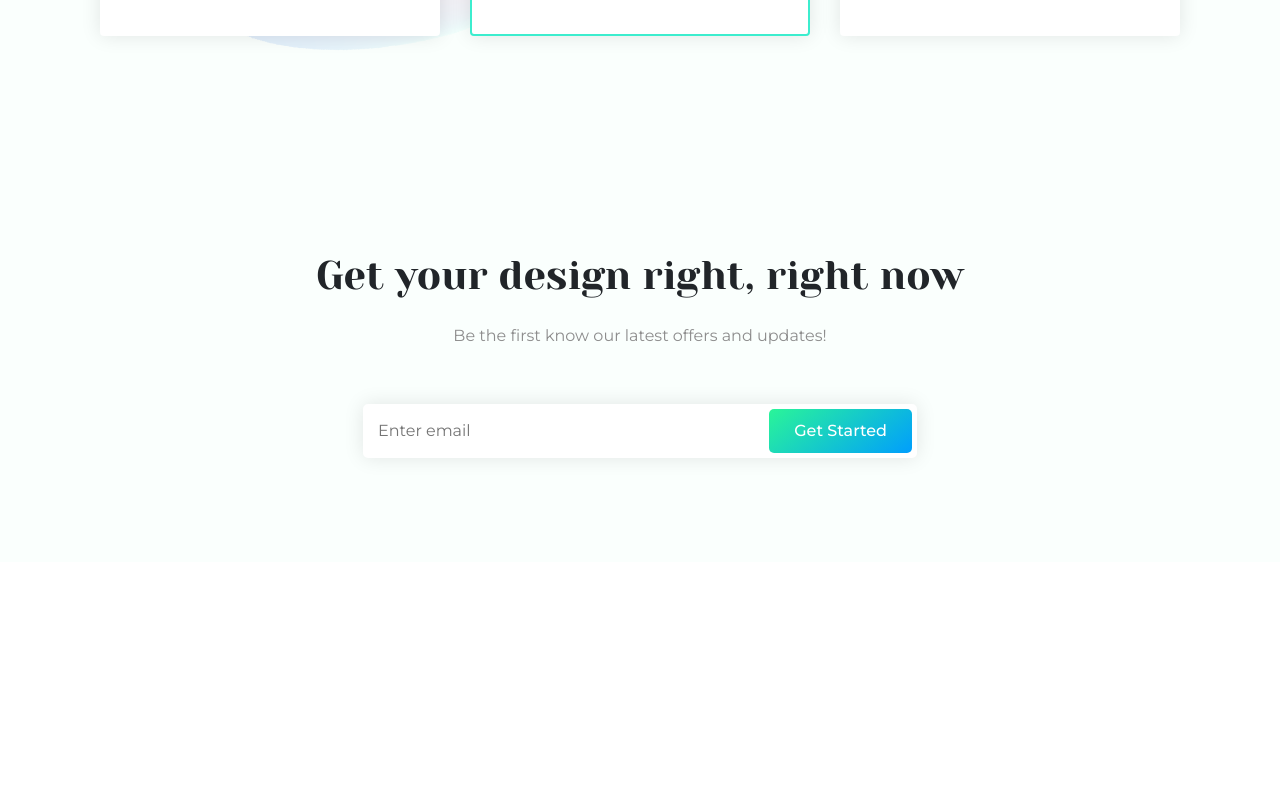
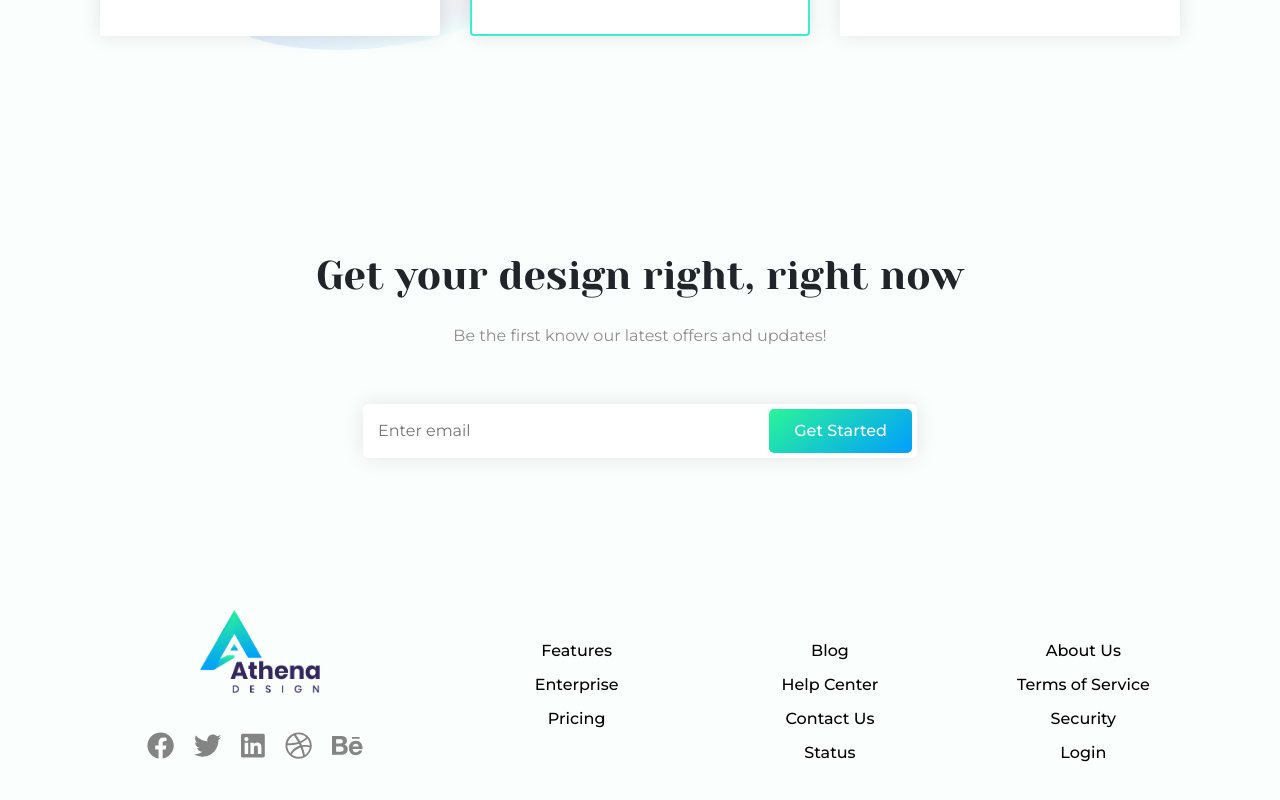
Before and after one commit to abuhasanrumi/athena-design, a React (Create React App) app: page / in a window 1280 px wide. Shown: the part 3280-4080 px from the top of the page. Before the commit the page ends 3842 px from the top, so only its background shows below. Built offline with nearby package versions, Linux system fonts and the light colour scheme.

Commit message:
footer done

```diff
--- a/package.json
+++ b/package.json
@@ -4,6 +4,7 @@
   "private": true,
   "dependencies": {
     "@fortawesome/fontawesome-svg-core": "^1.2.32",
+    "@fortawesome/free-brands-svg-icons": "^5.15.1",
     "@fortawesome/free-solid-svg-icons": "^5.15.1",
     "@fortawesome/react-fontawesome": "^0.1.12",
     "@testing-library/jest-dom": "^5.11.6",
--- /dev/null
+++ b/src/Components/Home/Footer/Footer.css
@@ -0,0 +1,35 @@
+.footerArea {
+  background: #FAFFFD;
+}
+
+.social-icons li {
+  display: inline-block;
+  font-size: 1.7rem;
+  padding: 10px;
+}
+
+.social-icons li a {
+  color: #838584;
+  text-decoration: none;
+}
+
+.footer-menu ul {
+  margin: 0;
+  padding: 0;
+}
+
+.footer-menu ul li {
+  list-style: none;
+  padding: 5px 0;
+  font-weight: 500;
+}
+
+.footer-menu ul li a {
+  text-decoration: none;
+  color: black;
+}
+
+.social-icons li:first-child {
+  padding-left: 0px;
+}
+/*# sourceMappingURL=Footer.css.map */
--- a/src/Components/Home/Footer/Footer.js
+++ b/src/Components/Home/Footer/Footer.js
@@ -1,9 +1,60 @@
+import { FontAwesomeIcon } from '@fortawesome/react-fontawesome';
 import React from 'react';
+import logo from '../../../Utility/Illustration/logo.png'
+import { faFacebook, faTwitter, faLinkedin, faDribbble, faBehance } from '@fortawesome/free-brands-svg-icons';
+import './Footer.css'
+
 
 const Footer = () => {
     return (
-        <div>
-
+        <div className="footerArea py-5">
+            <div className="container">
+                <div className="row text-center">
+                    <div className="col-md-4">
+                        <img className="img-fluid logo" src={logo} alt="" />
+                        <ul className="list-unstyled m-0 p-0 social-icons mt-4">
+                            <li><a className="" href="#"><FontAwesomeIcon icon={faFacebook} /></a></li>
+                            <li><a href="#"><FontAwesomeIcon icon={faTwitter} /></a></li>
+                            <li><a href="#"><FontAwesomeIcon icon={faLinkedin} /></a></li>
+                            <li><a href="#"><FontAwesomeIcon icon={faDribbble} /></a></li>
+                            <li><a href="#"><FontAwesomeIcon icon={faBehance} /></a></li>
+                        </ul>
+                    </div>
+                    <div className="col-md-8 mt-4">
+                        <div className="row">
+                            <div className="col-md-4">
+                                <div className="footer-menu mb-3">
+                                    <ul>
+                                        <li><a href="#">Features</a></li>
+                                        <li><a href="#">Enterprise</a></li>
+                                        <li><a href="#">Pricing</a></li>
+                                    </ul>
+                                </div>
+                            </div>
+                            <div className="col-md-4">
+                                <div className="footer-menu mb-3">
+                                    <ul>
+                                        <li><a href="#">Blog</a></li>
+                                        <li><a href="#">Help Center</a></li>
+                                        <li><a href="#">Contact Us</a></li>
+                                        <li><a href="#">Status</a></li>
+                                    </ul>
+                                </div>
+                            </div>
+                            <div className="col-md-4">
+                                <div className="footer-menu mb-3">
+                                    <ul>
+                                        <li><a href="#">About Us</a></li>
+                                        <li><a href="#">Terms of Service</a></li>
+                                        <li><a href="#">Security</a></li>
+                                        <li><a href="#">Login</a></li>
+                                    </ul>
+                                </div>
+                            </div>
+                        </div>
+                    </div>
+                </div>
+            </div>
         </div>
     );
 };
--- a/src/Components/Home/Footer/Footer.scss
+++ b/src/Components/Home/Footer/Footer.scss
@@ -0,0 +1,40 @@
+.footerArea {
+    background: #FAFFFD;
+}
+
+.social-icons {
+    li {
+        display: inline-block;
+        font-size: 1.7rem;
+        padding: 10px;
+
+        a {
+            color: #838584;
+            text-decoration: none;
+            }
+    }
+
+
+}
+
+.footer-menu {
+    ul {
+        margin: 0;
+        padding: 0;
+        li {
+            list-style: none;
+            padding: 5px 0;
+            font-weight: 500;
+
+            a {
+                text-decoration: none;
+                color: black;
+            }
+        }
+    }
+
+}
+
+.social-icons li:first-child {
+    padding-left: 0px;
+}
```
Also changed, not shown: 2 other files (tests, documents, lock files or other folders).
